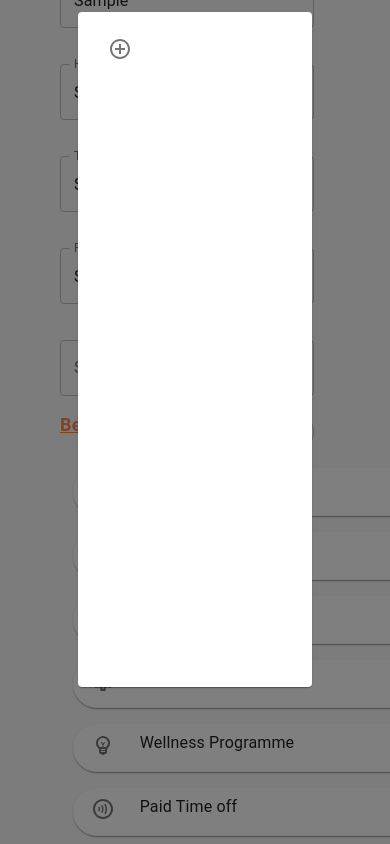
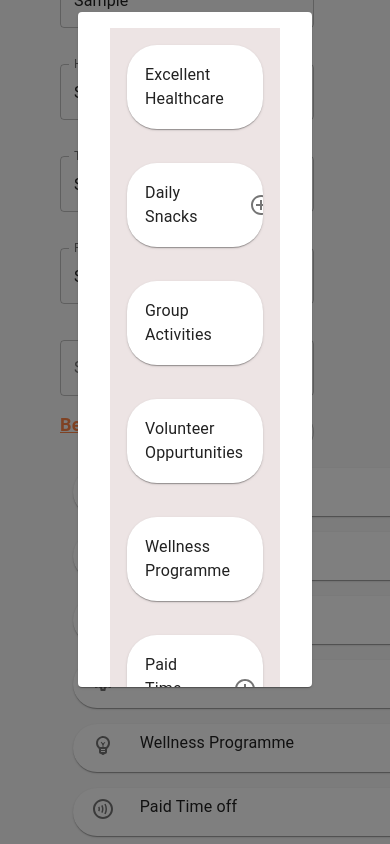
Before and after one commit to Samiur-UTI/GridTask, a React (Create React App) app: page / in a window 390 px wide. Both pictures are taken after typing "Sample", "Sample", "Sample", "Sample", "Sample", "Sample" into the empty fields and a click on the button "ADD BENEFITS". Shown: the part 810-1654 px from the top of the page. Built offline with nearby package versions, Linux system fonts and the light colour scheme.

Commit message:
responsive init

```diff
--- a/src/page/modal/modal.page.jsx
+++ b/src/page/modal/modal.page.jsx
@@ -1,6 +1,7 @@
 import React from 'react'
 import ControlPointOutlinedIcon from '@material-ui/icons/ControlPointOutlined';
-import {Card,Typography,FormControlLabel,Checkbox,makeStyles,Grid} from "@material-ui/core";
+import {Card,Typography,FormControlLabel,Checkbox,makeStyles,Grid, CardActions,Paper} from "@material-ui/core";
+import icons from '../../storage/icons'
 const useStyles = makeStyles((theme) => ({
     root: {
         width:'60%',
@@ -8,21 +9,41 @@ const useStyles = makeStyles((theme) => ({
         position:'absolute',
         marginLeft:'20%',
         marginTop:'3%',
-        padding: theme.spacing(2, 4, 3)
+        padding: theme.spacing(2, 4, 3),
     },
     addition: {
-
+        paddingLeft:'20%'
+    },
+    benefits: {
+        borderRadius:"30px 30px 30px 30px",
+        width:'80%',
+        margin:'10% 10% 10% 10%'
+    },
+    text:{
+        padding:'10px 10px 10px 10px'
+    },
+    container: {
+        backgroundColor:"#ede4e4"
     }
 }))
 export default function UseModal() {
     const classes = useStyles();
+    const items = icons();
     return (
       <Grid container>
             <Card className={classes.root}>
-                <FormControlLabel className={classes.addition}
-                        control={<Checkbox  icon={<ControlPointOutlinedIcon/>} name="checkedH" />}
-                />
-
+                <Grid container className={classes.container}>
+                    {items.map((item) => (
+                        <Grid item xs={12} sm={4} md={4}>
+                            <Card className={classes.benefits}>
+                                <CardActions>
+                                    <Typography className={classes.text}>{item.title}</Typography>
+                                    <FormControlLabel className={classes.addition} control={<Checkbox  icon={<ControlPointOutlinedIcon/>} name="checkedH" />}/>
+                                </CardActions>
+                            </Card>
+                        </Grid>
+                    ))}
+                </Grid>
             </Card>
       </Grid>
     )
```
